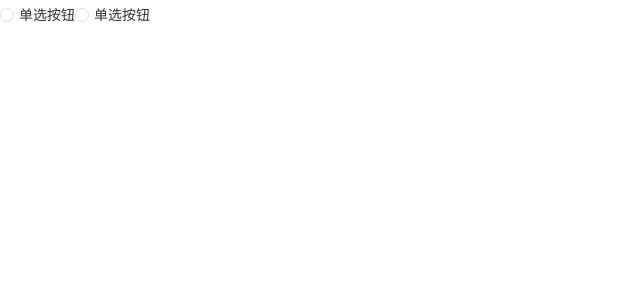
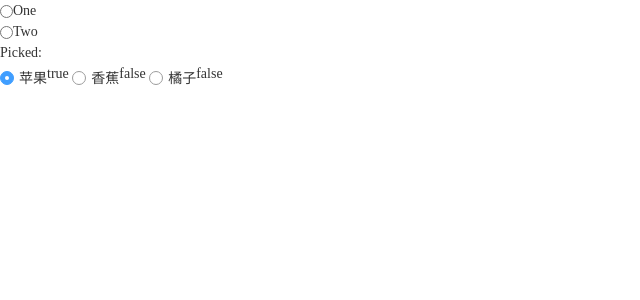
Before and after one commit to kule2018/qiaodaima.github.io, a Vue app: page /#/demo-radio in a window 1280 px wide. Shown: the top 300 px of the page, without its empty margins (0-640 px from the left). Built offline with nearby package versions, Linux system fonts and the light colour scheme.

Commit message:
单选按钮

```diff
--- a/examples/demo-input.vue
+++ b/examples/demo-input.vue
@@ -3,10 +3,10 @@
     <h1>输入框</h1>
     <div style=" margin: 20px; padding: 20px; border:1px solid red;">
       外部：
-      <input v-model="kkk" type="text">
+      <input v-model="kkk.value" type="text">
     </div>
 
-    <my-input v-model="kkk" :disabled="false"></my-input>
+    <my-input v-model="kkk.value" v-bind="kkk"></my-input>
   </div>
 </template>
 
@@ -18,9 +18,10 @@
     components: {myInput: Input},
     data() {
       return {
-        kkk: '7878',
-        modeData: {
-          display: true
+        kkk: {
+          value: '',
+          disabled: true,
+          placeholder: 'dkdsjklfds'
         }
       };
     },
--- a/examples/demo-radio.vue
+++ b/examples/demo-radio.vue
@@ -1,7 +1,17 @@
 <template>
   <div>
-    <Loading></Loading>
-    <Loading></Loading>
+    <div>
+      <input type="radio" id="one" :value="One" v-model="picked">
+      <label for="one">One</label>
+      <br>
+      <input type="radio" id="two" :value="Two" v-model="picked">
+      <label for="two">Two</label>
+      <br>
+      <span>Picked: {{ picked }}</span>
+    </div>
+    <Loading v-model="modeData1.value" v-bind="modeData1"></Loading>{{modeData1.checked}}
+    <Loading v-model="modeData2.value" v-bind="modeData2"></Loading>{{modeData2.checked}}
+    <Loading v-model="modeData3.value" v-bind="modeData3"></Loading>{{modeData3.checked}}
   </div>
 </template>
 
@@ -10,7 +20,33 @@
 
   export default {
     name: 'DemoLoading',
-    components: {Loading}
+    components: {Loading},
+    data() {
+      return {
+        picked: '',
+        modeData1: {
+        name: 'ceshi',
+        value: '苹果的值',
+        checked: true,
+        disabled: false,
+        text: '苹果'
+        },
+        modeData2: {
+          name: 'ceshi',
+          value: '香蕉的值',
+          checked: false,
+          disabled: false,
+          text: '香蕉'
+        },
+        modeData3: {
+          name: 'ceshi',
+          value: '橘子的值',
+          checked: false,
+          disabled: false,
+          text: '橘子'
+        }
+      };
+    }
   };
 </script>
 
--- a/src/components/radio/main.vue
+++ b/src/components/radio/main.vue
@@ -1,6 +1,12 @@
 <template>
-  <label @click="callback" class="radio-item disabled">
-    <input :name="name" disabled type="radio">
+  <label class="radio-item">
+    <input
+      :name="name"
+      :disabled="disabled"
+      :value="value"
+      :checked="checked"
+      @change="input"
+      type="radio">
     <i class="icon"></i>
     <span>{{text}}</span>
   </label>
@@ -17,20 +23,23 @@
       value: {
         default: false
       },
+      checked: {
+        type: Boolean,
+        default: false
+      },
+      disabled: {
+        type: Boolean,
+        default: false
+      },
       text: {
         type: String,
         default: '单选按钮'
       }
     },
-
-    // computed: {
-    //   valueCopy() {
-    //     // return value;
-    //   }
-    // },
     methods: {
-      callback() {
-        this.$emit('callback', '测试数据');
+      input(event) {
+        this.$emit('input', event.target.checked);
+        console.log(event.target.checked);
       }
     }
   };
@@ -39,14 +48,19 @@
 <style lang="scss" scoped>
   .radio-item{
     position: relative;
+    font-size: 0;
 
-    font-size: 0;
     input[type="radio"]{
       position: absolute;
       left: 0;top: 0;
       width: 100%; height: 100%;
       opacity: 0;
 
+      &:disabled{
+        & + i{
+          background: #f8f4f4;
+        }
+      }
       &:checked{
         & + i{
           border-color: #409eff;
@@ -63,7 +77,7 @@
         }
         &:disabled + i{
           background: #f5f7fa;
-          border-color: #e4e7ed;
+          border-color: #c0c4cc;
 
           &:after{
             background: #c0c4cc;
@@ -75,13 +89,9 @@
       position: relative;
       width: 14px; height: 14px;
       margin-right: 5px;
-      border: 1px solid #dcdfe6;
+      border: 1px solid #9c9c9c;
       border-radius: 50%;
       vertical-align: middle;
-
-      &:hover{
-        border-color: #409eff;
-      }
     }
     span{
       font-size: 14px;
```
